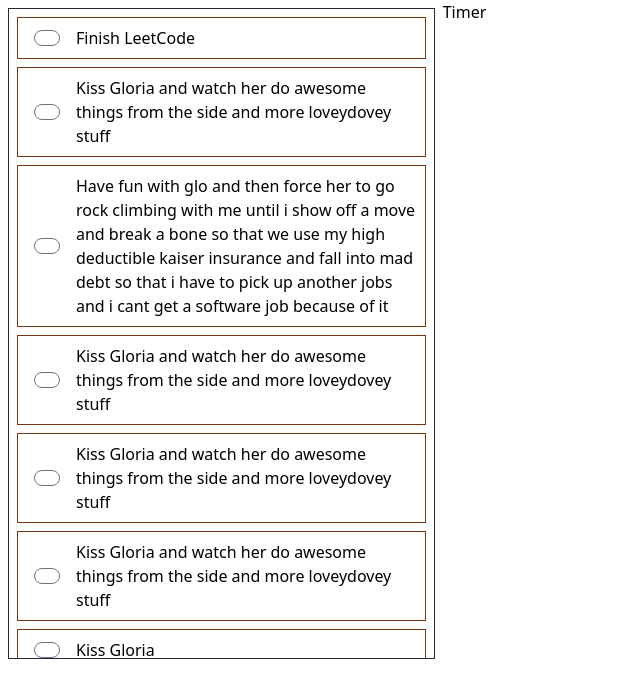
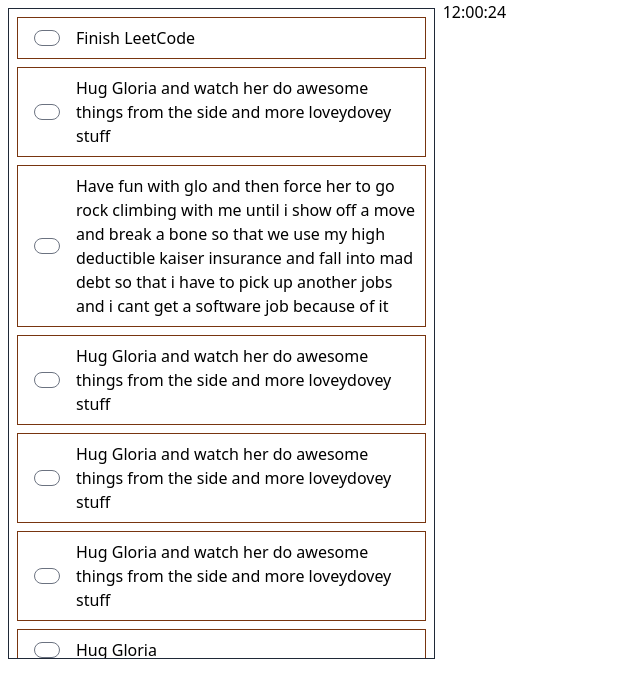
Before and after one commit to AndoChung/Pomodoro, a React (Vite) app in the folder frontend/: page / in a window 1280 px wide. Shown: the top 698 px of the page, without its empty margins (0-640 px from the left). Built offline with nearby package versions, Linux system fonts and the light colour scheme; no server answers.

Commit message:
initialized timer component

```diff
--- a/frontend/package.json
+++ b/frontend/package.json
@@ -11,6 +11,7 @@
   },
   "dependencies": {
     "axios": "^1.6.7",
+    "moment": "^2.30.1",
     "react": "^18.2.0",
     "react-dom": "^18.2.0"
   },
--- a/frontend/src/components/Timer/Timer.jsx
+++ b/frontend/src/components/Timer/Timer.jsx
@@ -1,12 +1,24 @@
-import React from 'react'
+import {React, useState, useEffect} from 'react'
+import moment from "moment"
 
-const Timer = () => {
-  return (
-    <div>
-        <div >Timer</div>
-    </div>
 
-  )
+const Timer = ({ duration }) => {
+    const durationNum = Number(duration)
+    let diff = moment.duration(durationNum * 1000, "millisecond")
+
+    const [display, setDisplay] = useState(moment(diff.asMilliseconds()).format('h:mm:ss'))
+
+    useEffect(() => {
+        setInterval(() => {
+            diff = moment.duration(diff.asMilliseconds() - 1000, "millisecond")
+            setDisplay(moment(diff.asMilliseconds()).format('h:mm:ss'))
+        }, 1000)
+
+    }, [display])
+    return (
+        <div>
+            <div>{display}</div>
+        </div>
+    )
 }
-
 export default Timer
--- a/frontend/src/components/ToDoList/ToDoList.jsx
+++ b/frontend/src/components/ToDoList/ToDoList.jsx
@@ -1,5 +1,6 @@
-import React from 'react'
+import { React, useEffect, useState } from 'react'
 import ToDo from './ToDo'
+import axios from 'axios';
 
 
 const ToDoList = () => {
@@ -7,19 +8,19 @@ const ToDoList = () => {
     <div className='w-1/3 overflow-y-scroll border border-gray-800 m-2'>
       <div className=''>
         <ToDo goal="Finish LeetCode"/>
-        <ToDo goal="Kiss Gloria and watch her do awesome things from the side and more loveydovey stuff" />
+        <ToDo goal="Hug Gloria and watch her do awesome things from the side and more loveydovey stuff" />
         <ToDo goal="Have fun with glo and then force her to go rock climbing with me until i show off a move and break a bone so that we use my high deductible kaiser insurance and fall into mad debt so that i have to pick up another jobs and i cant get a software job because of it" />
-        <ToDo goal="Kiss Gloria and watch her do awesome things from the side and more loveydovey stuff" />
-        <ToDo goal="Kiss Gloria and watch her do awesome things from the side and more loveydovey stuff" />
-        <ToDo goal="Kiss Gloria and watch her do awesome things from the side and more loveydovey stuff" />
-        <ToDo goal="Kiss Gloria" />
-        <ToDo goal="Kiss Gloria and watch her do awesome things from the side and more loveydovey stuff" />
-        <ToDo goal="Kiss Gloria and watch her do awesome things from the side and more loveydovey stuff" />
-        <ToDo goal="Kiss Gloria and watch her do awesome things from the side and more loveydovey stuff" />
-        <ToDo goal="Kiss Gloria" />
-        <ToDo goal="Kiss Gloria and watch her do awesome things from the side and more loveydovey stuff" />
-        <ToDo goal="Kiss Gloria" />
-        <ToDo goal="Kiss Gloria" />
+        <ToDo goal="Hug Gloria and watch her do awesome things from the side and more loveydovey stuff" />
+        <ToDo goal="Hug Gloria and watch her do awesome things from the side and more loveydovey stuff" />
+        <ToDo goal="Hug Gloria and watch her do awesome things from the side and more loveydovey stuff" />
+        <ToDo goal="Hug Gloria" />
+        <ToDo goal="Hug Gloria and watch her do awesome things from the side and more loveydovey stuff" />
+        <ToDo goal="Hug Gloria and watch her do awesome things from the side and more loveydovey stuff" />
+        <ToDo goal="Hug Gloria and watch her do awesome things from the side and more loveydovey stuff" />
+        <ToDo goal="Hug Gloria" />
+        <ToDo goal="Hug Gloria and watch her do awesome things from the side and more loveydovey stuff" />
+        <ToDo goal="Hug Gloria" />
+        <ToDo goal="Hug Gloria" />
       </div>
     </div>
   )
--- a/frontend/src/pages/Home.jsx
+++ b/frontend/src/pages/Home.jsx
@@ -19,7 +19,7 @@ const Home = () => {
     <div className='h-screen'>
       <div className='flex h-5/6'>
         <ToDoList />
-        <Timer />
+        <Timer duration="25" />
       </div>
     </div>
   )
```
Also changed, not shown: 1 other file (tests, documents, lock files or other folders).
